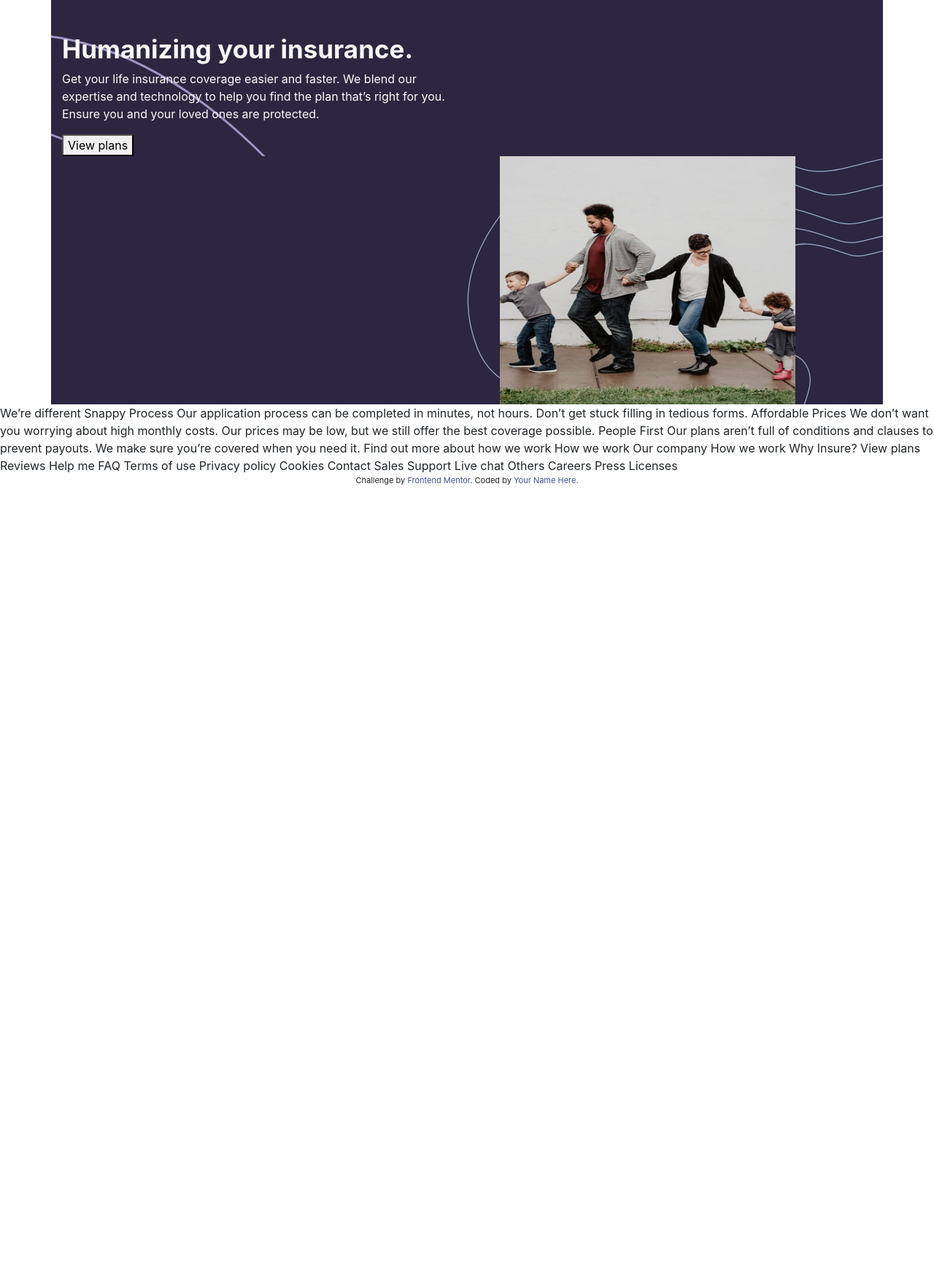
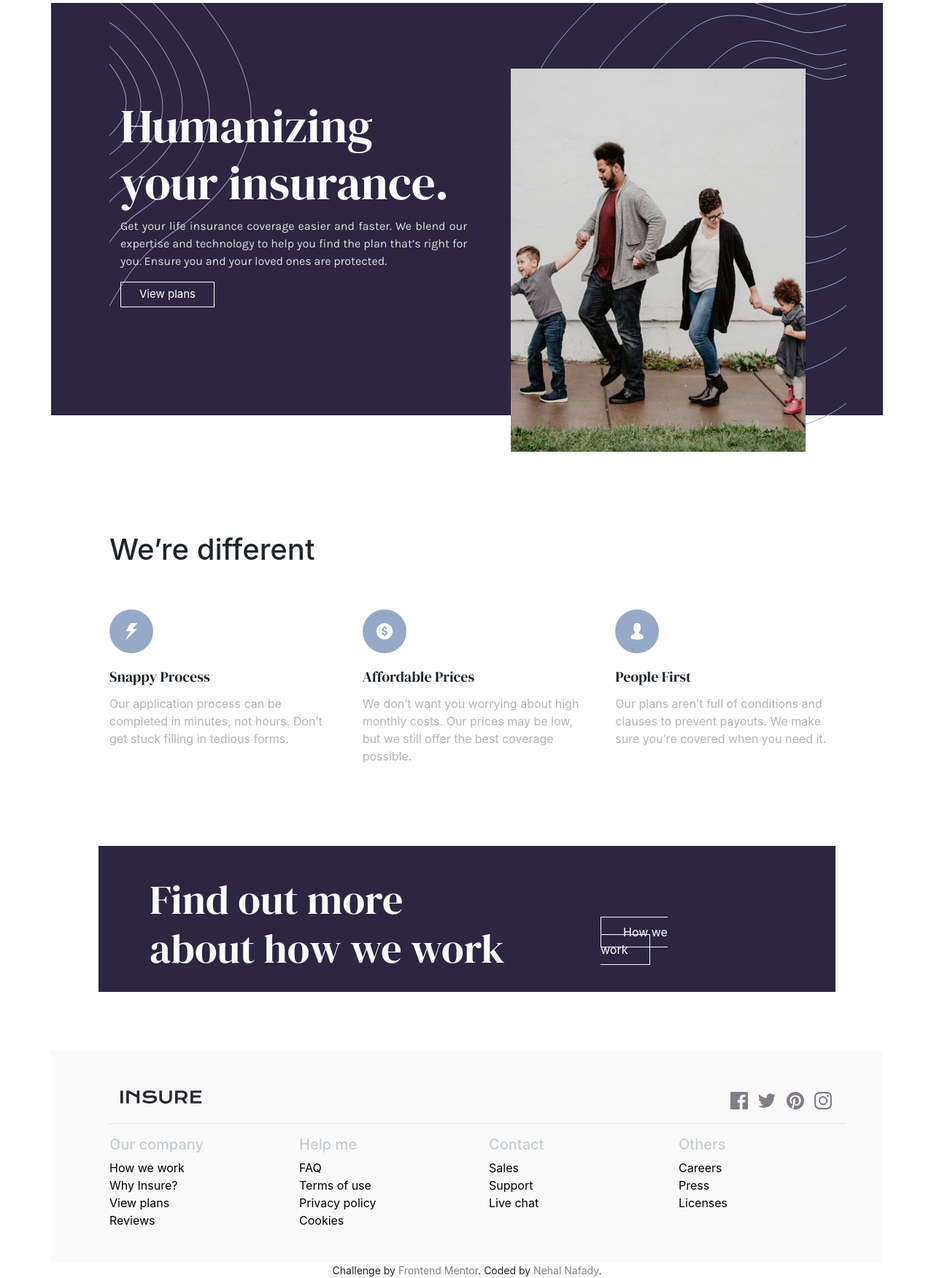
Before and after one commit to NehalGNafady/Insure-landing-page, a plain HTML site: page index.html in a window 1280 px wide. Shown: the part 93-1844 px from the top of the page at 73% size. Before the commit the page ends 800 px from the top, so only its background shows below. Drawn offline with nearby package versions, Linux system fonts and the light colour scheme.

Commit message:
edit the index , css files

```diff
--- a/css/style.css
+++ b/css/style.css
@@ -1,48 +1,131 @@
 .bording{margin-left: 80px;
-		 margin-right: 10px}
+		 margin-right: 10px;
+width: 1010px;}
+
+.navbar {margin-top: 20px}
 
 nav .navbar-brand img{ width: 100%;}
 
 .navbar-nav {margin: auto}
 
-.navbar-expand-lg .navbar-collapse{padding-left: 450px}
+.navbar-expand-lg .navbar-collapse{padding-left: 457px}
 
 .navbar-nav .nav-link{font-weight: 400;
-									  font-size: 20px;
-									  padding: 3px 10px;
-									  color: hsl(273, 4%, 51%);}
+						  font-size: 17px;
+						  padding: 3px 10px;
+						  color:rgba(93, 89, 89, 0.5);}
+
+.navbar-nav .border-secondary:hover{background: #000;}
+
+.navbar-light .navbar-nav .border-secondary a:hover{ color: #fff}
 
 .border-secondary {border: 2px solid #fff}
 
 .navbar-nav .nav-link:hover{color: hsl(216, 30%, 68%)}
 
 .header{background-color:#2c2640;
-		  color:hsl(0, 0%, 98%)
-}
+		  color:hsl(0, 0%, 98%)	;
+		  margin-bottom: 160px;
+          height: 565px;}
 
-.header .left_section{margin-top: 53px;
+.header .left_section{padding-top: 130px;
+						float: left;
 						background-image:url(../images/bg-pattern-intro-left-desktop.svg);
 						background-repeat: no-repeat;
-					    background-size: cover;}
+					    background-position: left bottom;}
 
-.header .left_section h1{font-weight: bold;
-						 font-family: DM+Serif+Display;
-						 font-size: 35px;}
+
+.header .left_section h1{font-weight: 400;
+						 font-family: DM Serif Display;
+						 font-size: 65px;}
+
+.header .left_section p {text-align: justify;
+	                     font-family: Karla;
+						 color: hsl(0, 0%, 87%)}
+
+.header .left_section button{background: none;
+								padding: 5px 25px;
+								border: 1px solid #fff;
+								color: #fff;
+								font-size: 15px;}
+.header .left_section button:hover{background: #fff;
+									color: #000;
+									cursor: pointer;}
 
 .header .right_section {float: right;
+						    padding-top: 90px;
 							background-image:url(../images/bg-pattern-intro-right-desktop.svg);
 							background-repeat: no-repeat;
-							background-size: cover;
-}
+							background-position: right top;;}
 
-.header .right_section img{width: 75%;
+.header .right_section img{width: 85%;
 						   margin-left: 30px;
-						   height: 340px;}
+						   height: 525px;}
 
-.attribution { font-size: 11px;
+.second_section{height: 430px;}
+
+.differ .columns {    padding-top: 50px;}
+
+.differ .columns img{width: 60px;
+						padding-bottom: 20px}
+
+.differ .columns h3{font-size: 20px;
+						font-family: DM Serif Display;
+						font-weight: 400;}
+
+.differ .columns p{color: #b3b4b5;
+    				padding-top: 5px;}
+
+.third_section{background-color:#2c2640;
+		  		color:hsl(0, 0%, 98%);
+				margin-left: 65px;
+	            padding: 40px 70px;
+	    		height: 200px;}
+
+.third_section h2{  font-size: 56px;
+					font-family: DM Serif Display}
+
+.third_section .left{}
+
+.third_section .right{    padding: 66px 108px}
+
+.third_section .right a{ border: 1px solid #fff;
+							padding: 10px 30px;
+							color: #fff;
+							text-decoration: none;}
+
+.third_section .right a:hover{background: #fff;
+								color: #000;}
+
+.footer{background: #fafafa;
+         margin-top: 80px;}
+
+.footer .foote{padding-top: 50px;
+    			padding-bottom: 30px;}
+
+.footer .logo{float: left}
+
+.footer .social{float: right;
+    			text-align: right;}
+
+.footer .social ul li{display: inline-block;
+    					padding: 5px;}
+
+.footer .social li:hover{cursor: pointer;
+							color: #fff}
+
+hr{margin-top: 50px;}
+
+.footer .foote ul {list-style: none;
+					margin-left: -40px;}
+
+.footer .foote h4{ font-size: 20px;
+                    color: #c8cdd2;}
+.linkes a{color: #000}
+.attribution { font-size: 14px;
 	text-align: center; }
 
-.attribution a { color: hsl(228, 45%, 44%); }
+.attribution a { color: hsl(273, 4%, 51%); }
 
 @media(max-width:375px )
 {
@@ -57,10 +140,7 @@ nav .navbar-brand img{ width: 100%;}
 										background: #2c2640;
 		                                background-image: url(../images/bg-pattern-mobile-nav.svg);
 		                                background-repeat: no-repeat;
-                                        background-position: right bottom;
-
-
-	}
+                                        background-position: right bottom;}
 
 	.navbar-light .navbar-nav .nav-link {padding-top: 20px;
 											color: #fff;
@@ -70,4 +150,45 @@ nav .navbar-brand img{ width: 100%;}
 						width: 80%;
 						margin-left: 30px;
 						padding-bottom: 5px;}
+
+	.header{    height: 925px;}
+
+	.header .left_section{float: right;
+							padding-top: 80px;
+							text-align: center;}
+
+	.header .left_section p {text-align: center;}
+
+	.header .left_section h1{    font-size: 45px;}
+
+	.header .right_section{float: left; padding-top: 0}
+
+	.header .right_section img { width: 114%;
+									margin-left: -25px;
+									height: 100%;}
+
+	.second_section {text-align: center;
+	   				 margin-top: -50px;
+					 height: 730px;}
+
+	.third_section {margin-left: 0;
+                     height: 400px;
+					 text-align: center}
+
+    .third_section h2 {padding-top: 30px;
+					font-size: 37px;}
+
+    .third_section .right {padding: 66px 40px;}
+
+	.foote {text-align: center}
+
+	.footer .social {text-align: center;
+		padding-top: 20px;}
+
+	hr {margin-top: 100px;
+	    width: 70%;
 }
+
+
+
+}
--- a/index.html
+++ b/index.html
@@ -18,6 +18,7 @@
               <img src="images/logo.svg" width="30" height="30" alt="">
           </a>
             <button class="navbar-toggler " type="button" data-toggle="collapse" data-target="#navbarNav" aria-controls="navbarNav" aria-expanded="false" aria-label="Toggle navigation">
+
                 <span class="navbar-toggler-icon"></span>
               </button>
               <div class="collapse navbar-collapse" id="navbarNav">
@@ -34,13 +35,15 @@
 				  <li class="nav-item border-secondary">
                     <a class="nav-link" href="#">View plans</a>
 				  </li>
-
                 </ul>
               </div>
 	  </nav>
 
 	  <div class="row header">
-		<div class="header">
+		<div class="header bording">
+			 <div class="right_section col-lg-6 col-sm-12">
+               <img src="images/image-intro-desktop.jpg" alt="Illustration"/>
+             </div>
 			<div class="left_section col-lg-6 col-sm-12">
 				<h1>Humanizing your insurance.</h1>
 				   <p>Get your life insurance coverage easier and faster. We blend our expertise
@@ -48,19 +51,109 @@
   and your loved ones are protected.</p>
                      <button>View plans</button>
 			</div>
+		</div>
+	  </div>
 
-             <div class="right_section col-lg-6 col-sm-12">
-               <img src="images/image-intro-desktop.jpg" alt="Illustration"/>
+	  <div class="row">
+		  <div class="second_section bording">
+			 <h1>We’re different</h1>
+			    <div class="differ">
+				  <div class="row columns">
+					  <div class="col-lg-4 col-sm-12">
+						  <img src="images/icon-snappy-process.svg" alt="snappy"/>
+						  <h3>Snappy Process</h3>
+						  <p>Our application process can be completed in minutes, not hours. Don’t get
+	  stuck filling in tedious forms.</p>
+					  </div>
+					   <div class="col-lg-4 col-sm-12">
+						  <img src="images/icon-affordable-prices.svg" alt="Affordable"/>
+						  <h3>Affordable Prices</h3>
+						  <p>We don’t want you worrying about high monthly costs. Our prices may be low,
+	  but we still offer the best coverage possible.</p>
+					  </div>
+					   <div class="col-lg-4 col-sm-12">
+						  <img src="images/icon-people-first.svg" alt="people first"/>
+						  <h3>People First</h3>
+						  <p>Our plans aren’t full of conditions and clauses to prevent payouts. We make
+	  sure you’re covered when you need it.</p>
 					  </div>
 				  </div>
 			    </div>
+		  </div>
+	  </div>  <!--second section -->
+	  <div class="row">
+		  <div class="third_section bording">
+			  <div class="row">
+				  <div class="left col-lg-7">
+				    <h2>Find out more about how we work</h2>
+				  </div>
+				  <div class="right col-lg-5">
+				    <a href="#">How we work</a>
+				  </div>
 
+			  </div>
 
-	<div class="row different"></div>
-	<div class="row find"></div>
-	<div class="row footer"></div>
+		  </div>
 
-
+	  </div> <!--third section -->
+	  <div class="row footer">
+		  <div class="foote bording">
+			<div class="logo_footer">
+			  <div class="logo col-lg-6 col-sm-12">
+               <img src="images/logo.svg" alt="logo"/>
+               </div>
+			  <div class="social col-lg-6 col-sm-12">
+				<ul>
+					<li><img src="images/icon-facebook.svg" alt="facebook"/> </li>
+					<li><img src="images/icon-twitter.svg" alt="twitter"/> </li>
+					<li><img src="images/icon-pinterest.svg" alt="pinterest"/> </li>
+					<li><img src="images/icon-instagram.svg" alt="instagram"/> </li>
+				</ul>
+			  </div>
+			  </div>
+			<hr>
+			<div class="row linkes">
+			<div class="col-lg-3">
+			    <h4> Our company</h4>
+				<ul>
+					<li><a href="#">How we work</a></li>
+					<li><a href="#">Why Insure?</a></li>
+					<li><a href="#">View plans</a></li>
+					<li><a href="#">Reviews</a></li>
+				</ul>
+			</div>
+			<div class="col-lg-3">
+			    <h4>Help me</h4>
+				<ul>
+					<li><a href="#">FAQ</a></li>
+					<li><a href="#">Terms of use</a></li>
+					<li><a href="#">Privacy policy</a></li>
+					<li><a href="#">Cookies</a></li>
+				</ul>
+			</div>
+			<div class="col-lg-3">
+			    <h4>Contact</h4>
+				<ul>
+					<li><a href="#">Sales</a></li>
+					<li><a href="#">Support</a></li>
+					<li><a href="#">Live chat</a></li>
+				</ul>
+			 </div>
+			<div class="col-lg-3">
+			    <h4>Others</h4>
+				<ul>
+					<li><a href="#">Careers</a></li>
+					<li><a href="#">Press</a></li>
+					<li><a href="#">Licenses</a></li>
+				</ul>
+			</div>
+			</div>
+		  </div>
+	  </div><!--fourth section -->
+	  <div class="attribution">
+		Challenge by <a href="https://www.frontendmentor.io?ref=challenge" target="_blank">Frontend Mentor</a>.
+		Coded by <a href="https://www.linkedin.com/in/nehal-nafady-b140b8118/" target="_blank">Nehal Nafady</a>.
+  </div>
 </div>
 
 
@@ -70,61 +163,6 @@
 
 
 
-
-
-
-  We’re different
-
-  Snappy Process
-
-  Our application process can be completed in minutes, not hours. Don’t get
-  stuck filling in tedious forms.
-
-  Affordable Prices
-
-  We don’t want you worrying about high monthly costs. Our prices may be low,
-  but we still offer the best coverage possible.
-
-  People First
-
-  Our plans aren’t full of conditions and clauses to prevent payouts. We make
-  sure you’re covered when you need it.
-
-  Find out more about how we work
-
-  How we work
-
-  Our company
-
-  How we work
-  Why Insure?
-  View plans
-  Reviews
-
-  Help me
-
-  FAQ
-  Terms of use
-  Privacy policy
-  Cookies
-
-  Contact
-
-  Sales
-  Support
-  Live chat
-
-  Others
-
-  Careers
-  Press
-  Licenses
-
-
-  <div class="attribution">
-    Challenge by <a href="https://www.frontendmentor.io?ref=challenge" target="_blank">Frontend Mentor</a>.
-    Coded by <a href="#">Your Name Here</a>.
-  </div>
 	<script src="https://code.jquery.com/jquery-2.2.4.min.js" integrity="sha256-BbhdlvQf/xTY9gja0Dq3HiwQF8LaCRTXxZKRutelT44=" crossorigin="anonymous"></script>
     <script src="https://maxcdn.bootstrapcdn.com/bootstrap/4.0.0/js/bootstrap.min.js" integrity="sha384-JZR6Spejh4U02d8jOt6vLEHfe/JQGiRRSQQxSfFWpi1MquVdAyjUar5+76PVCmYl" crossorigin="anonymous"></script>
 
```
Lines whose indentation alone changed are shown as unchanged.
